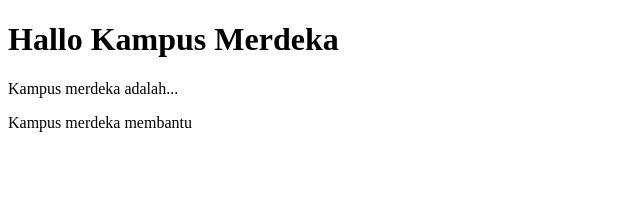
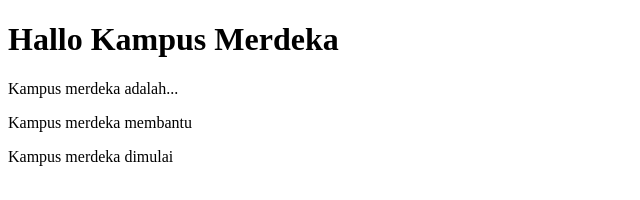
Before and after one commit to Arummi/BelajarGit, a plain HTML site: page index.html in a window 1280 px wide. Shown: the whole page, without its empty margins (0-640 px from the left). Drawn offline with Linux system fonts and the light colour scheme.

Commit message:
menambahkan deskripsi ke 3 kampus merdeka

```diff
--- a/index.html
+++ b/index.html
@@ -10,5 +10,6 @@
     <h1>Hallo Kampus Merdeka</h1>
     <p>Kampus merdeka adalah...</p>
     <p>Kampus merdeka membantu</p>
+    <p>Kampus merdeka dimulai</p>
 </body>
 </html>
```
